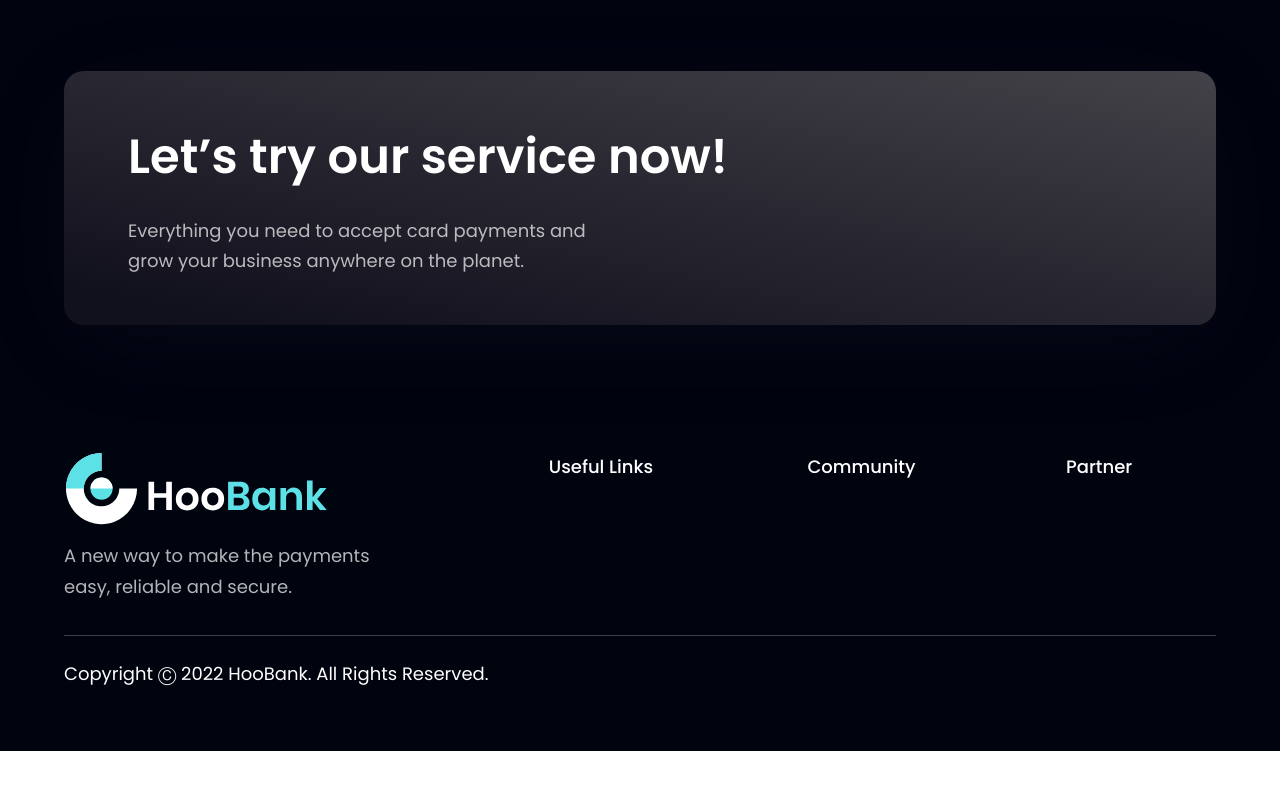
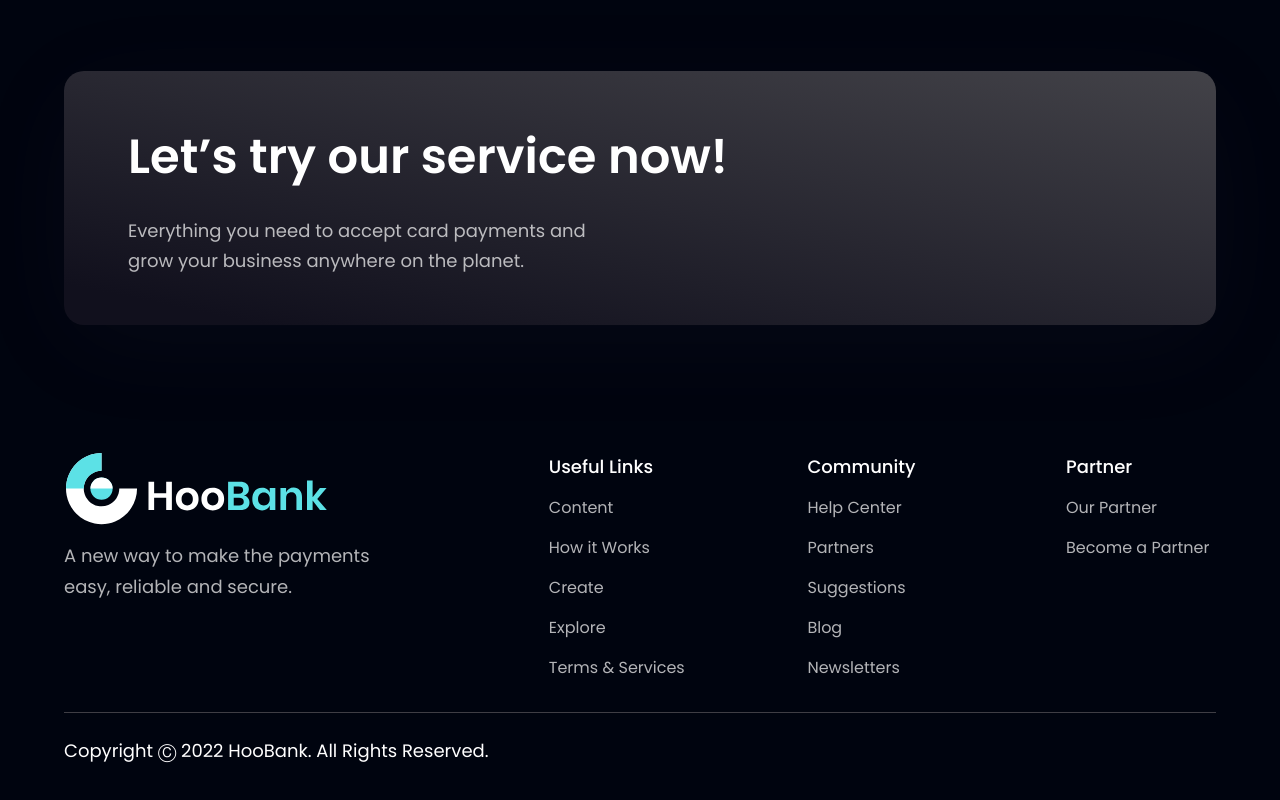
Before and after one commit to Yidnekachew-cmd/HooBank, a React (Vite) app: page / in a window 1280 px wide. Shown: the part 4063-4863 px from the top of the page. Before the commit the page ends 4814 px from the top, so only its background shows below. Built offline with nearby package versions, Linux system fonts and the light colour scheme.

Commit message:
Map through footerLinks and add footer list contents.

```diff
--- a/src/components/Footer.jsx
+++ b/src/components/Footer.jsx
@@ -24,6 +24,17 @@ const Footer = () => (
 						<h4 className="font-poppins font-medium text-[18px] leading-[27px] text-white">
 							{footerlink.title}
 						</h4>
+						<ul className="list-none mt-4">
+							{footerlink.links.map((link, index) => (
+								<li
+									key={link.name}
+									className={`font-poppins font-normal text-[16px] leading-[24px] text-dimWhite hover:text-secondary cursor-pointer ${
+										index !== footerlink.links.length - 1 ? "mb-4" : "mb-0"
+									}`}>
+									{link.name}
+								</li>
+							))}
+						</ul>
 					</div>
 				))}
 			</div>
```
